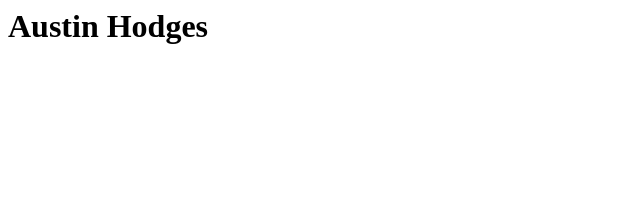
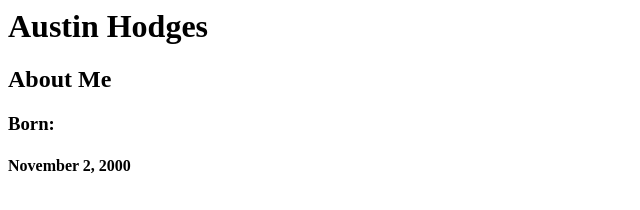
Before and after one commit to austin-hodges/Austin_Hodges, a plain HTML site: page Personal Website.html in a window 1280 px wide. Shown: the whole page, without its empty margins (0-640 px from the left). Drawn offline with Linux system fonts and the light colour scheme.

Commit message:
Added Birthday

```diff
--- a/Personal Website.html
+++ b/Personal Website.html
@@ -1,11 +1,14 @@
 <body>
   <h1>Austin Hodges</h1>
+  <div id="Bio">
+      <h2>About Me</h2>
+        <h3>Born:</h3>
+          <h4>November 2, 2000</h4>
 
 
 
 
-
-
+  </div>
 
 
 </body>
```
